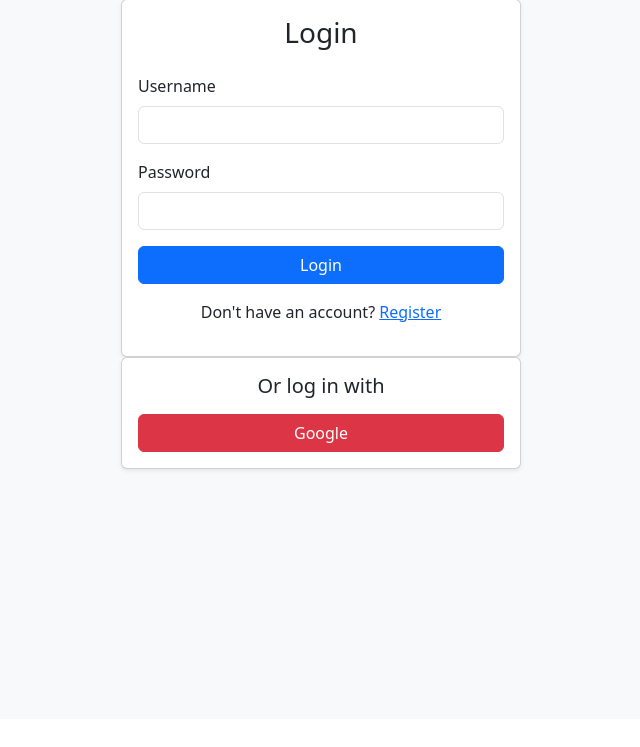
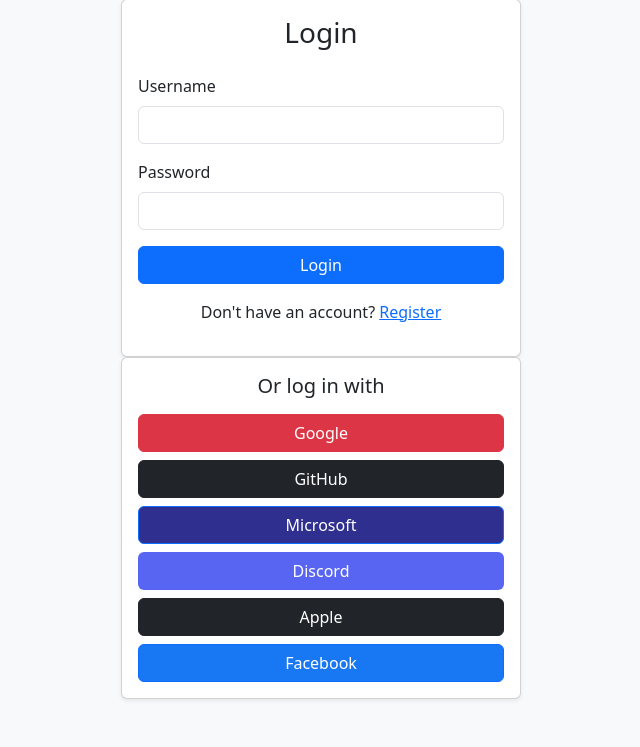
Before and after one commit to DaHyper/AuthenticationLab, a Flask app: page /login in a window 1280 px wide. Shown: the part 81-828 px from the top of the page, without its empty margins (319-959 px from the left). Before the commit the page ends 553 px from the top, so only its background shows below. Run offline with Flask 3, Linux system fonts and the light colour scheme.

Commit message:
fix login i forgot lol

```diff
--- a/templates/login.html
+++ b/templates/login.html
@@ -28,8 +28,28 @@
   <div class="card mx-auto shadow-sm mb-4" style="max-width: 400px;">
     <div class="card-body text-center">
       <h5 class="mb-3">Or log in with</h5>
-      <a href="{{ url_for('login_google') }}" class="btn btn-danger w-100">
+      <a href="{{ url_for('login_google') }}" class="btn btn-danger w-100 mb-2">
         <i class="bi bi-google"></i> Google
+      </a>
+
+      <a href="{{ url_for('login_github') }}" class="btn btn-dark w-100 mb-2">
+        <i class="bi bi-github"></i> GitHub
+      </a>
+
+      <a href="{{ url_for('login_microsoft') }}" class="btn btn-primary w-100 mb-2" style="background-color:#2F2F8F;">
+        <i class="bi bi-microsoft"></i> Microsoft
+      </a>
+
+      <a href="{{ url_for('login_discord') }}" class="btn w-100 mb-2" style="background-color:#5865F2; color:white;">
+        <i class="bi bi-discord"></i> Discord
+      </a>
+
+      <a href="{{ url_for('login_apple') }}" class="btn btn-dark w-100 mb-2">
+        <i class="bi bi-apple"></i> Apple
+      </a>
+
+      <a href="{{ url_for('login_facebook') }}" class="btn btn-primary w-100" style="background-color:#1877F2;">
+        <i class="bi bi-facebook"></i> Facebook
       </a>
     </div>
   </div>
```
